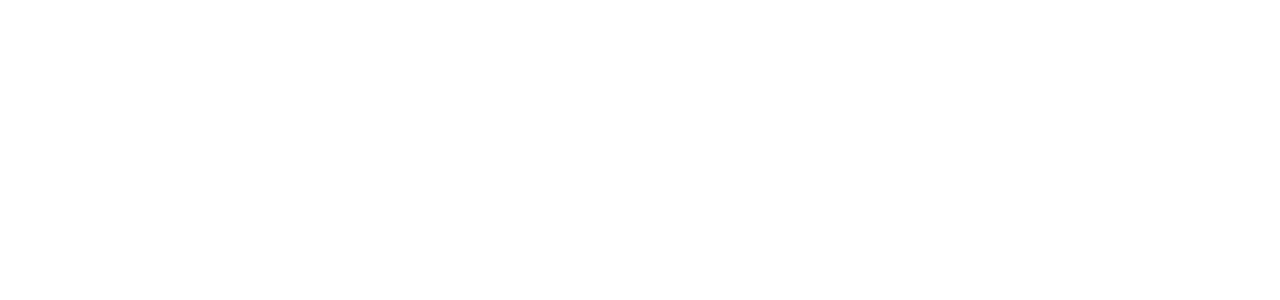
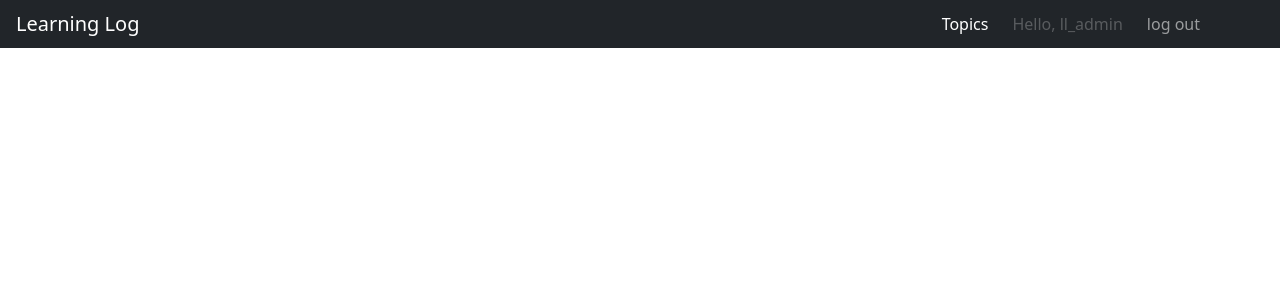
Before and after one commit to 0mppula/Python_Web_Applications, a Django app: page /edit_entry/1/ in a window 1280 px wide. Before the commit the part shown is empty. Shown: the top 300 px of the page. Run offline with Django 3.2, Linux system fonts and the light colour scheme; a user stored in the database is signed in; data comes from the database, SQL or seed files in the repository; both versions use the stored data as it was after the commit; some libraries are stand-ins or nearby versions.

Commit message:
Created navbar with bootsrap

```diff
--- /dev/null
+++ b/learning_log/static/css/bootsrap.css
@@ -0,0 +1,8 @@
+.navbar {
+    padding: 0.25rem;
+}
+
+.navbar-toggler {
+    font-size: 0.85rem;
+    padding: 0.25rem;
+}
--- a/learning_log/templates/base.html
+++ b/learning_log/templates/base.html
@@ -6,12 +6,55 @@
   <meta charset="UTF-8">
   <meta http-equiv="X-UA-Compatible" content="IE=edge">
   <meta name="viewport" content="width=device-width, initial-scale=1.0">
-  <title>Learning Log</title>
   {% bootstrap_css %}
   {% bootstrap_javascript %}
+  <!-- CSS -->
+  <link rel="stylesheet" href="{% static './css/bootsrap.css' %}">
+  <title>Learning Log</title>
 </head>
 <body>
   <!-- Static navbar -->
+    <nav class="navbar navbar-expand-lg navbar-dark bg-dark">
+      <div class="container-fluid">
+        <a class="navbar-brand p-0" href="{% url 'learning_logs:index' %}">
+          Learning Log
+        </a>
+        <button class="navbar-toggler m-1"
+          type="button"
+          data-bs-toggle="collapse"
+          data-bs-target="#navbarSupportedContent"
+          aria-controls="navbarSupportedContent"
+          aria-expanded="false"
+          aria-label="Toggle navigation">
+            <span class="navbar-toggler-icon"></span>
+        </button>
+
+        <div id="navbarSupportedContent" class="collapse navbar-collapse">
+          <div class="mx-auto"></div>
+          <ul class="navbar-nav me-5">
+            <li class="nav-item me-2">
+              <a class="nav-link active" aria-current="page" href="{% url 'learning_logs:topics' %}">Topics</a>
+            </li>
+            {% if user.is_authenticated %}
+              <li class="list-item me-2">
+                <a class="nav-link disabled">Hello, {{ user.username }}</a>
+              </li>
+              <li class="nav-item me-2">
+                <a href="{% url 'users:logout' %}" aria-current="page" class="nav-link">log out</a>
+              </li>
+            {% else %}
+              <li class="nav-item me-2">
+                <a href="{%url 'users:register' %}" aria-current="page" class="nav-link">register</a>
+              </li>
+              <li class="nav-item me-2">
+                <a href="{%url 'users:login' %}" aria-current="page" class="nav-link">log in</a>
+              </li>
+            {% endif %}
+          </ul>
+        </div>
+
+      </div>
+    </nav>
   <!-- End Static navbar -->
 </body>
 </html>
```
Also changed, not shown: learning_log/db.sqlite3.
